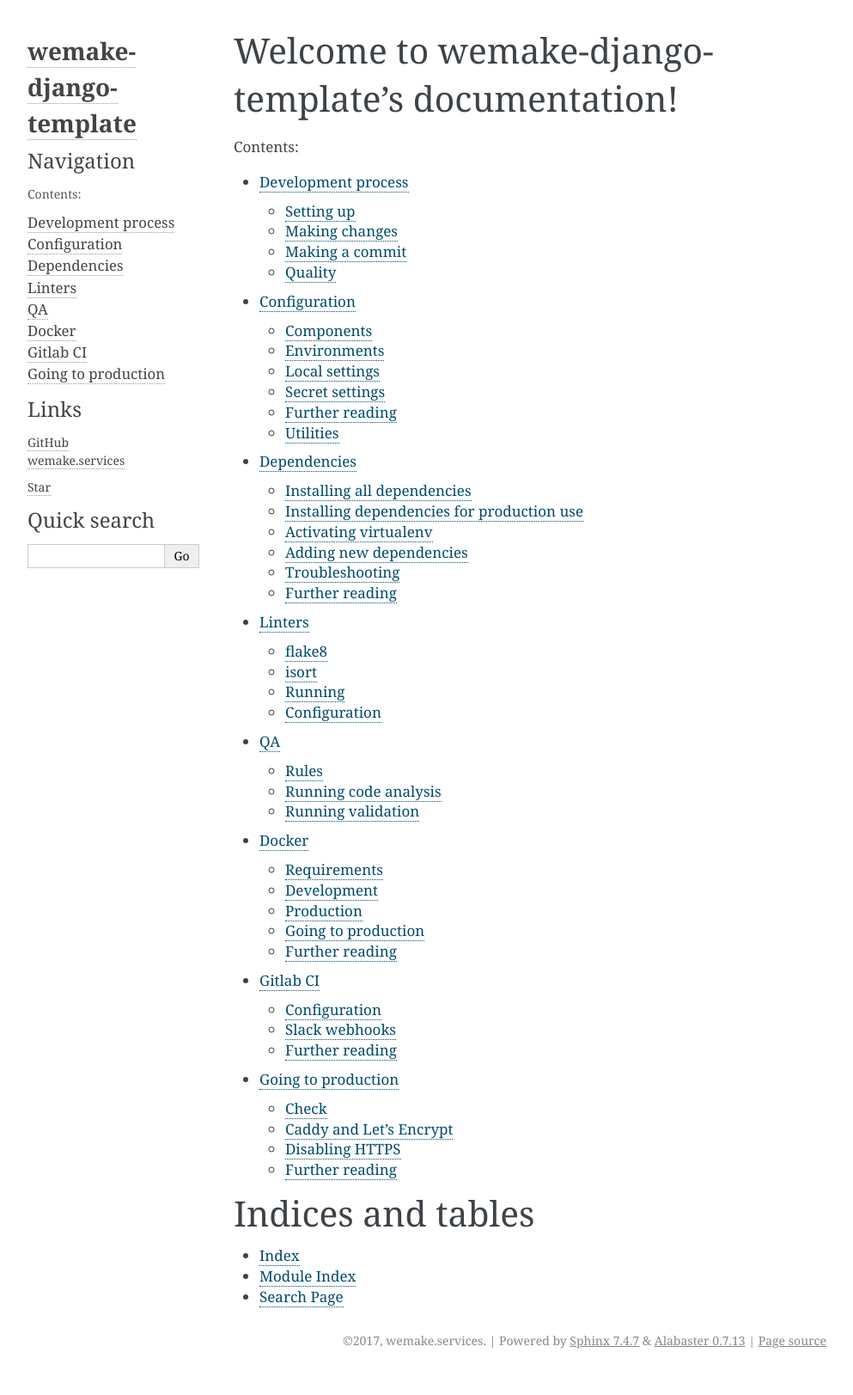
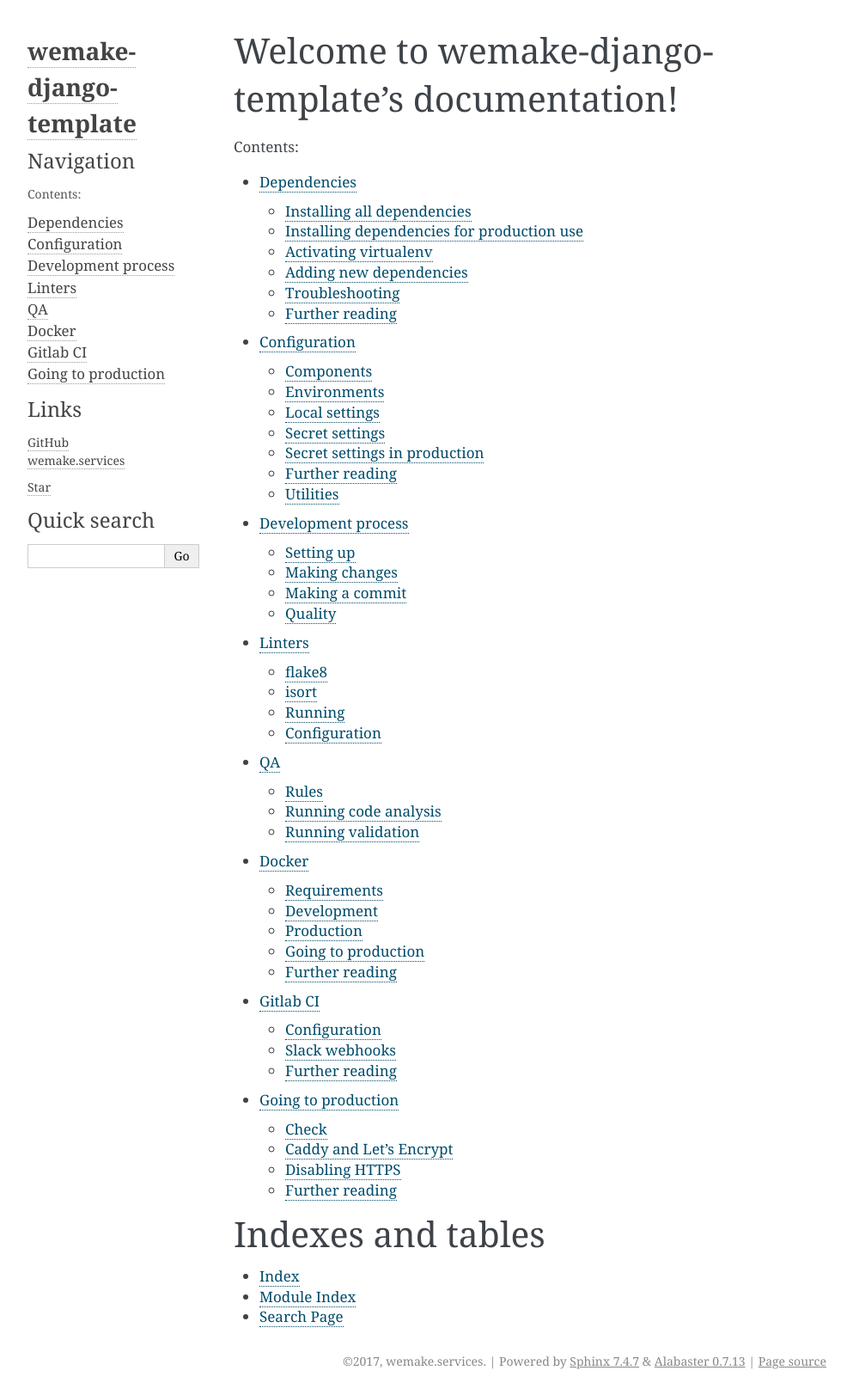
Before and after one commit to wemake-services/wemake-django-template, a Sphinx documentation site: the page built from {{cookiecutter.project_name}}/docs/index.rst, in a window 1280 px wide. Shown: the whole page at 86% size, without its empty margins (148-1141 px from the left). Built offline with Sphinx 7.4.7, drawn with Linux system fonts in a browser that asks for light colours; pages that are not in the unit, such as notebooks, are missing from menus; before the commit the page ends 1599 px from its top, so only the background shows below that.

Commit message:
Reviewed Configuration section

```diff
--- a/{{cookiecutter.project_name}}/docs/_pages/configuration.rst
+++ b/{{cookiecutter.project_name}}/docs/_pages/configuration.rst
@@ -38,6 +38,16 @@
 Secret settings
 ---------------
 
+You will need to copy file ``config/.env.template`` to ``config/.env``:
+
+.. code:: bash
+
+  cp config/.env.template config/.env
+
+
+Secret settings in production
+-----------------------------
+
 We do not store our secret settings inside our source code.
 There are different options to do it:
 
@@ -45,12 +55,6 @@
 - ``git-secret``
 
 Depending on a project we use both. But the main idea is that we place these settings into ``config/.env`` file. So it would be easily readable for both ``docker`` and ``django``.
-
-You will need to copy file ``config/.env.template`` to ``config/.env``:
-
-.. code:: bash
-
-  cp config/.env.template config/.env
 
 
 Further reading
--- a/{{cookiecutter.project_name}}/docs/index.rst
+++ b/{{cookiecutter.project_name}}/docs/index.rst
@@ -5,9 +5,9 @@
    :maxdepth: 2
    :caption: Contents:
 
+   _pages/dependencies.rst
+   _pages/configuration.rst
    _pages/development-process.rst
-   _pages/configuration.rst
-   _pages/dependencies.rst
    _pages/linters.rst
    _pages/qa.rst
    {% if cookiecutter.docker == 'y' %}_pages/pycharm.rst
@@ -16,7 +16,7 @@
    _pages/going-to-production.rst
    _pages/production.rst{% endif %}
 
-Indices and tables
+Indexes and tables
 ==================
 
 * :ref:`genindex`
```
